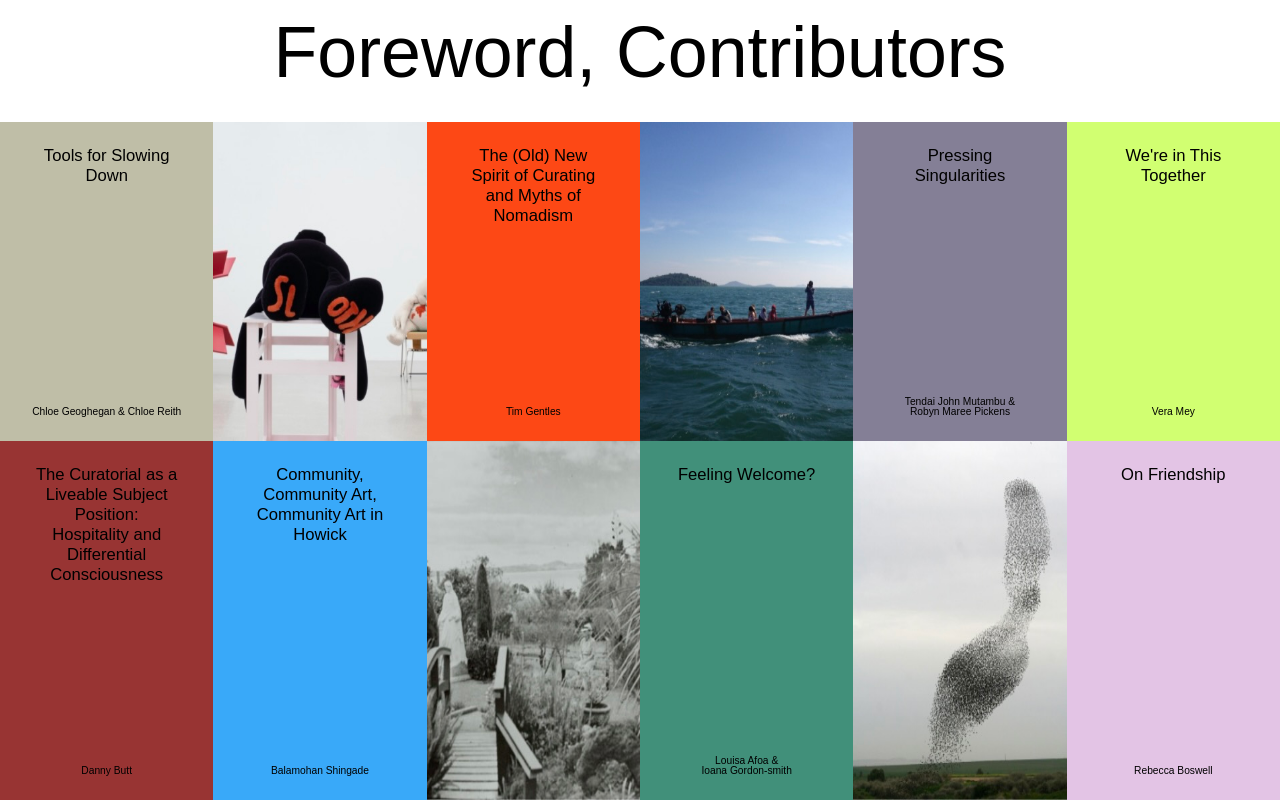
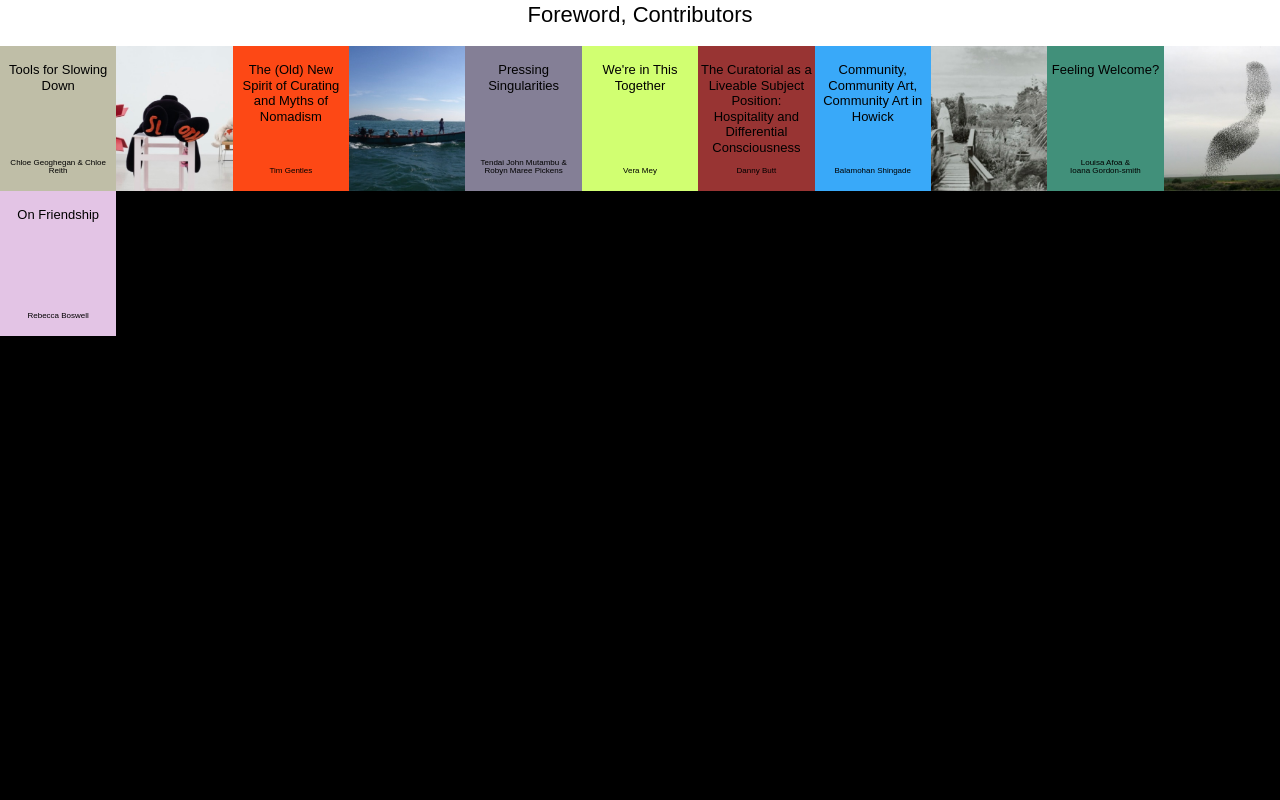
Before and after one commit to prgrmr-l/nomad-coders_css-challenge-4, a plain HTML site: page index.html in a window 1280 px wide. Drawn offline with nearby package versions, Linux system fonts and the light colour scheme.

Commit message:
modified-grid

```diff
--- a/index.html
+++ b/index.html
@@ -7,10 +7,9 @@
     <link href="style.css" rel="stylesheet" type="text/css" />
   </head>
   <body>
-    <div class="uperWraper">
-      <div class="topWraper">
+    <header>
       <div class="top-box">Foreword, Contributors</div>
-      </div>
+    </header>
     <div class="bttmWraper">
       <div class="bttm-box">
         <span class="picTop">Tools for Slowing<br />Down</span>
@@ -64,6 +63,5 @@
         <span class="picBttm">Rebecca Boswell</span>
       </div>
     </div>
-    </div>
   </body>
 </html>
--- a/style.css
+++ b/style.css
@@ -1,4 +1,8 @@
 @import url("https://cdnjs.cloudflare.com/ajax/libs/meyer-reset/2.0/reset.min.css");
+
+html {
+  font-size: 10px;
+}
 
 body {
   font-family: Arial, Helvetica, sans-serif;
@@ -6,39 +10,32 @@ body {
   background-color: black;
 }
 
-.uperWraper {
+header {
   display: grid;
-}
-
-.topWraper {
-  display: grid;
+  grid-column: 1/7;
   background-color: white;
-  grid-template-rows: repeat(auto-fit, minmax(max-content, 1fr));
-  width: 100%;
-  height: 15.3vh;
+  height: 4.6rem;
   align-items: center;
   justify-items: center;
 }
 
 .top-box {
   display: grid;
-  font-size: 5.6vw;
+  font-size: 2.2rem;
   margin-top: -2vh;
 }
 
 .bttmWraper {
   display: grid;
-  grid-template-rows: repeat(auto-fit, minmax(min-content, 1fr));
-  grid-template-columns: repeat(6, minmax(min-content, 1fr));
-  width: 100%;
-  height: 84.7vh;
+  grid-template-columns: repeat(auto-fill, minmax(11rem, 1fr));
+  grid-auto-rows: 14.5rem;
 }
 
 .bttm-box {
   display: grid;
   justify-content: center;
   align-content: space-between;
-  padding: 3vh 0;
+  padding: 2vh 0;
   text-align: center;
 }
 
@@ -96,11 +93,11 @@ body {
 
 .picTop {
   display: grid;
-  font-size: 1.3vw;
+  font-size: 1.3rem;
   line-height: 120%;
 }
 
 .picBttm {
   display: grid;
-  font-size: 0.8vw;
+  font-size: 0.8rem;
 }
```
Lines whose indentation alone changed are shown as unchanged.
